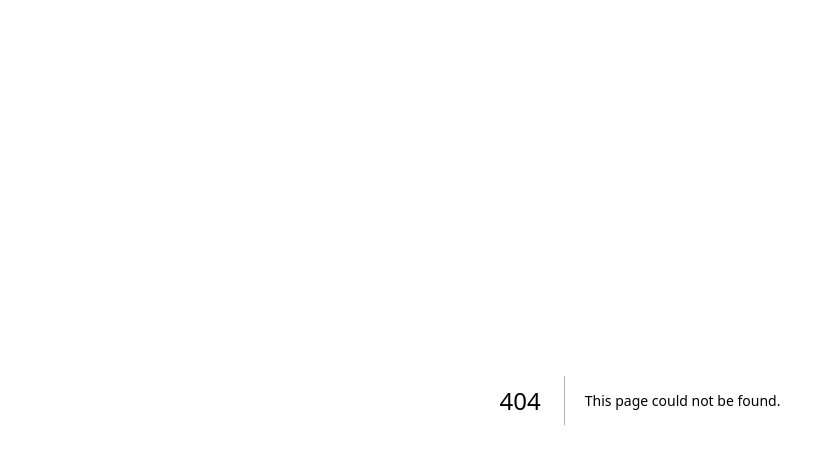
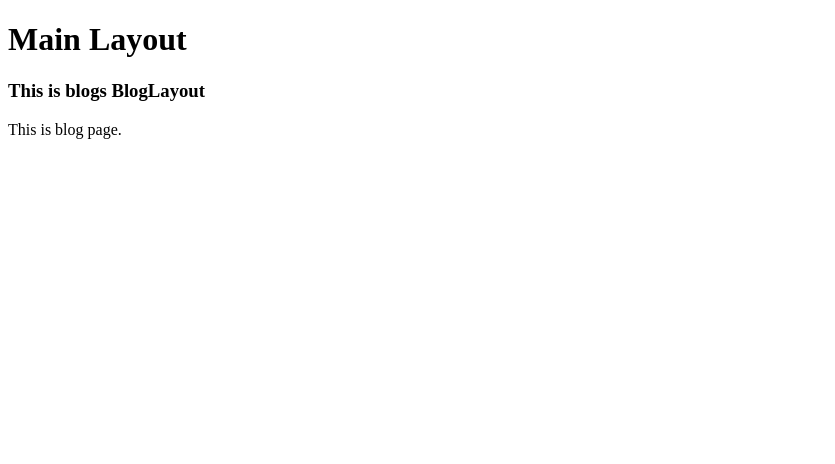
Before and after one commit to Ashiqur1819/PRISMA-PRESS-FRONTEND-WITH-NEXT.JS, a Next.js app: page /blogs in a window 1280 px wide. Before the commit this address had no page. Shown: the top 464 px of the page, without its empty margins (0-835 px from the left). Built offline with nearby package versions, Linux system fonts and the light colour scheme.

Commit message:
Exploring Layout And Pages

```diff
--- /dev/null
+++ b/app/blogs/layout.tsx
@@ -0,0 +1,12 @@
+import React from 'react'
+
+function BlogLayout({children} : {children: React.ReactNode}) {
+  return (
+    <div>
+        <h3>This is blogs BlogLayout</h3>
+      {children}
+    </div>
+  )
+}
+
+export default BlogLayout
--- /dev/null
+++ b/app/blogs/page.tsx
@@ -0,0 +1,11 @@
+
+
+function page() {
+  return (
+    <div>
+        This is blog page.
+    </div>
+  )
+}
+
+export default page
--- a/app/layout.tsx
+++ b/app/layout.tsx
@@ -13,9 +13,12 @@ export default function RootLayout({
   return (
     <html
       lang="en"
-      className={`h-full antialiased`}
     >
-      <body className="min-h-full flex flex-col">{children}</body>
+      <body className="min-h-full flex flex-col">
+        <h1>Main Layout</h1>
+        {children}
+
+        </body>
     </html>
 
   );
```
